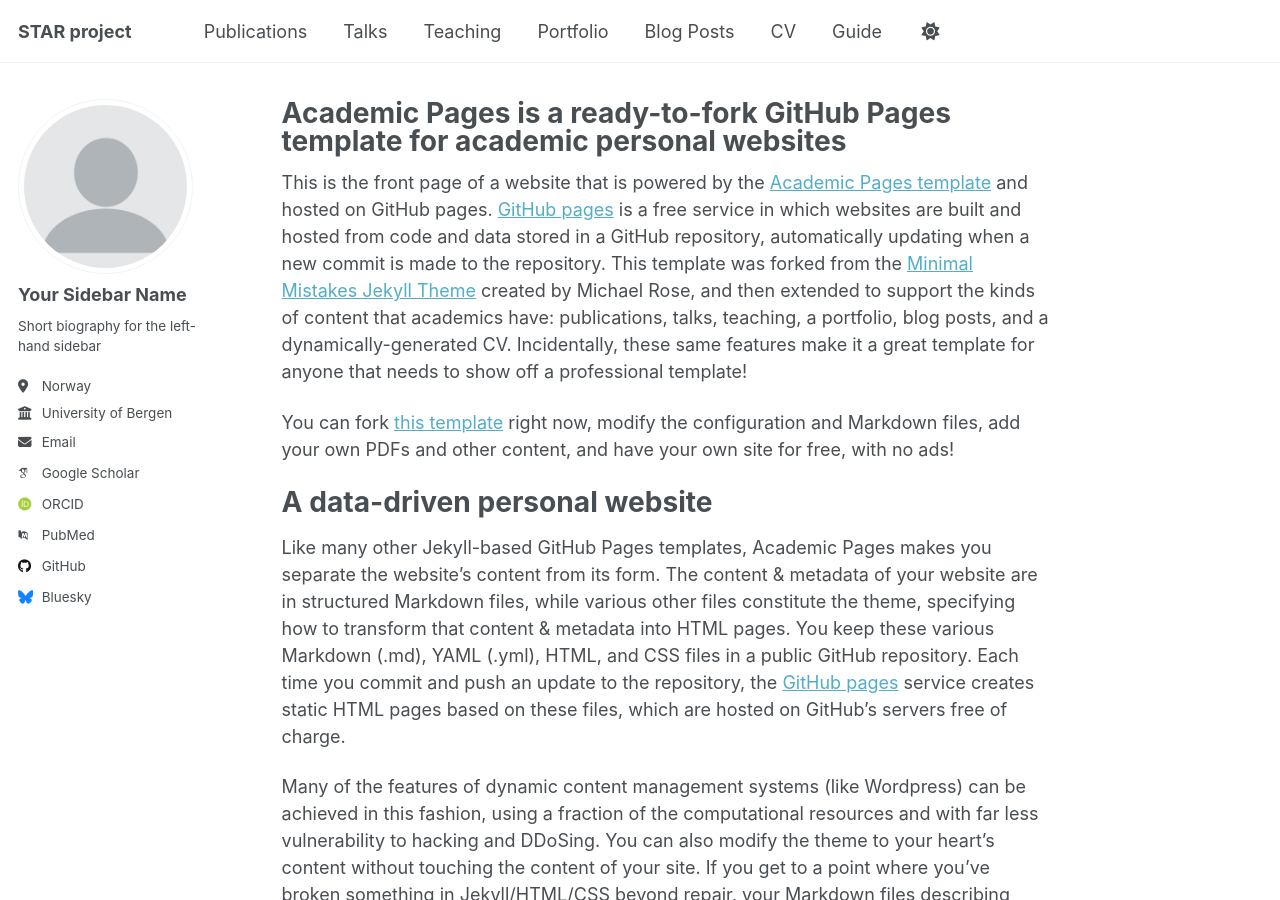
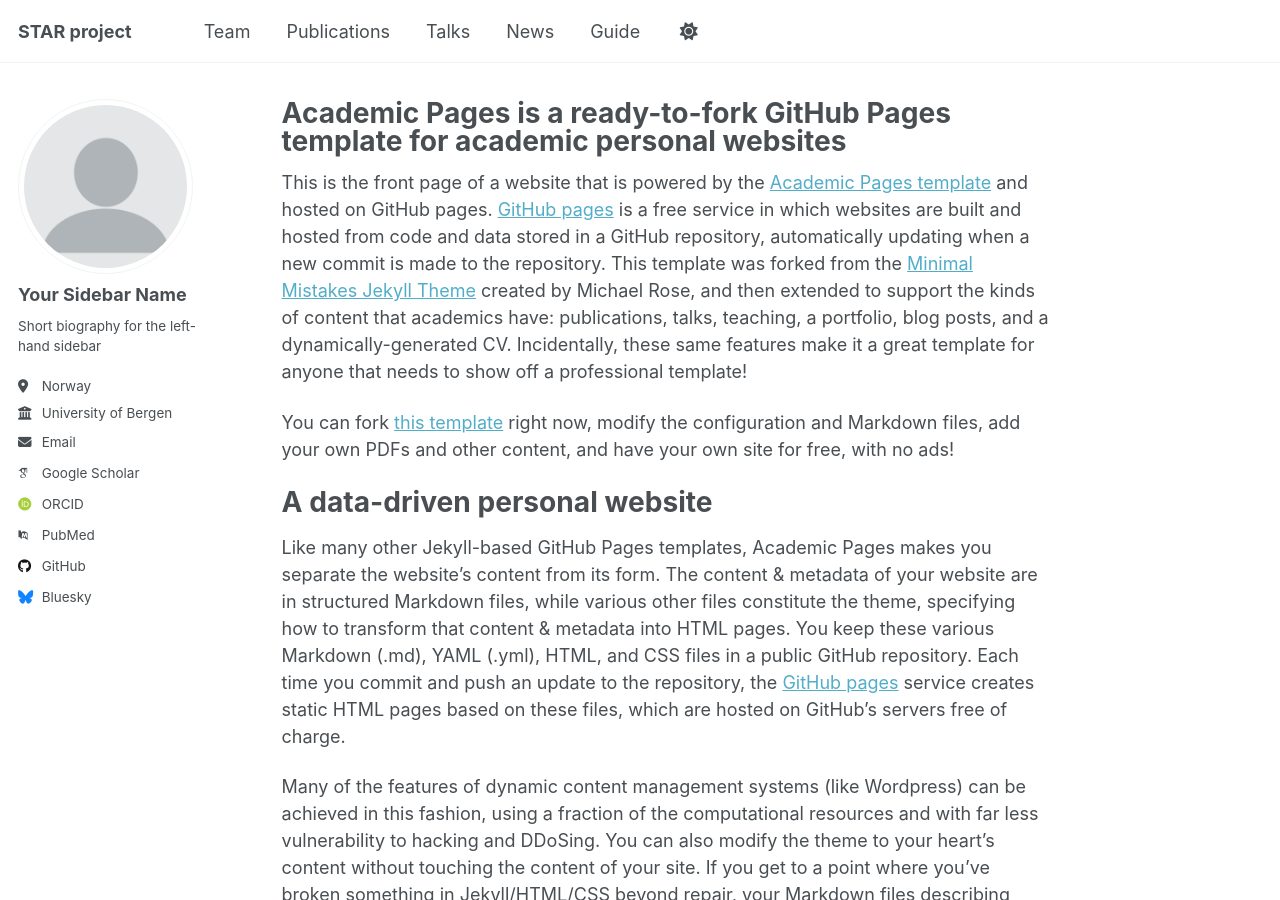
Before and after one commit to Margot-D/STAR, a Jekyll site: the page built from _pages/about.md, in a window 1280 px wide and 900 px high. Built offline with Jekyll 4.4.1, drawn with Linux system fonts in a browser that asks for light colours; some web fonts are replaced; a script that is not in the unit is left out.

Commit message:
Update navigation.yml

```diff
--- a/_data/navigation.yml
+++ b/_data/navigation.yml
@@ -8,23 +8,17 @@
 #      Markdown formatted page while the second is generated using JSON.
 
 main:
+  - title: "Team"
+    url: /team/
+
   - title: "Publications"
     url: /publications/
 
   - title: "Talks"
     url: /talks/
 
-  - title: "Teaching"
-    url: /teaching/
-
-  - title: "Portfolio"
-    url: /portfolio/
-
-  - title: "Blog Posts"
+  - title: "News"
     url: /year-archive/
-
-  - title: "CV"
-    url: /cv/
 
   # - title: "CV"
   #   url: /cv-json/
```
